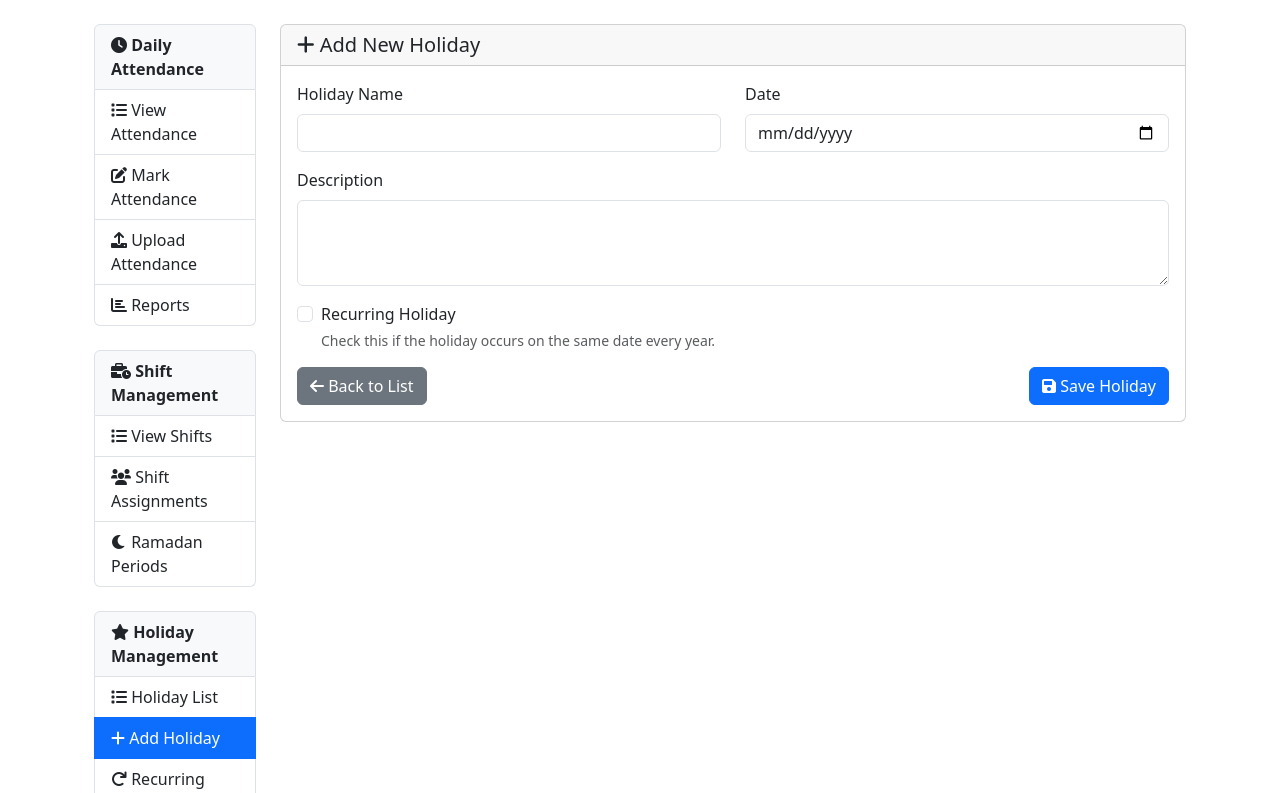
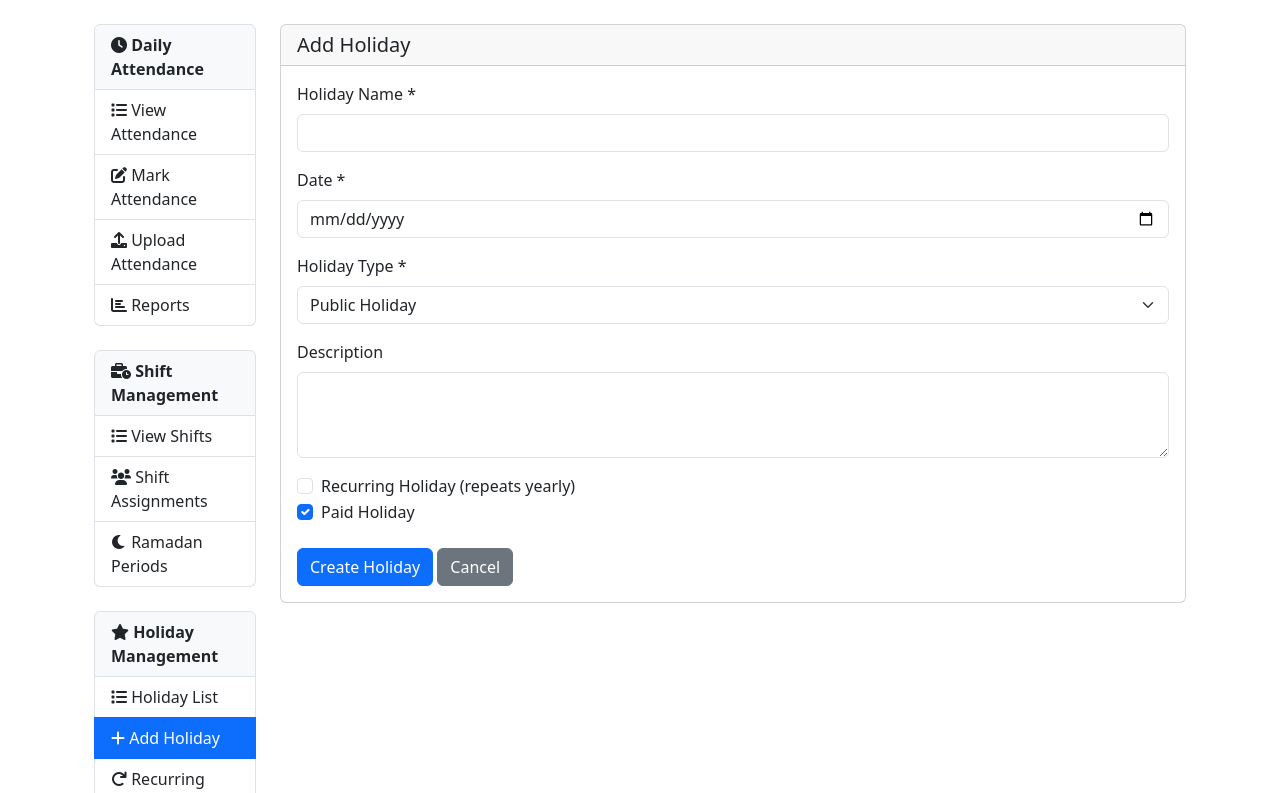
Before and after one commit to mohalnassery/HR-Management-System, a Django app: page /attendance/holiday_create/ in a window 1280 px wide. Shown: the part 56-849 px from the top of the page. Run offline with Django 5.2, Linux system fonts and the light colour scheme; the visitor is signed in with stand-in values (Sample User, id 1); some libraries are stand-ins or nearby versions.

Commit message:
Refactor holiday management with improved views, templates, and functionality
- Remove applicable_departments field from Holiday model
- Add edit and delete views for holidays
- Update holiday list template with new actions and modal confirmations
- Simplify holiday creation and editing process
- Remove redundant holiday create template
- Add more comprehensive holiday list display with type and truncated description

```diff
--- /dev/null
+++ b/hrms_project/attendance/forms.py
@@ -0,0 +1,25 @@
+from django import forms
+from .models import Holiday
+
+class HolidayForm(forms.ModelForm):
+    class Meta:
+        model = Holiday
+        fields = [
+            'name',
+            'date',
+            'holiday_type',
+            'description',
+            'is_recurring',
+            'is_paid',
+        ]
+        widgets = {
+            'date': forms.DateInput(attrs={'type': 'date'}),
+            'description': forms.Textarea(attrs={'rows': 3}),
+        }
+
+    def __init__(self, *args, **kwargs):
+        super().__init__(*args, **kwargs)
+        self.fields['name'].widget.attrs.update({'class': 'form-control'})
+        self.fields['date'].widget.attrs.update({'class': 'form-control'})
+        self.fields['holiday_type'].widget.attrs.update({'class': 'form-select'})
+        self.fields['description'].widget.attrs.update({'class': 'form-control'})
--- a/hrms_project/attendance/models.py
+++ b/hrms_project/attendance/models.py
@@ -594,13 +594,6 @@ class Holiday(models.Model):
     description = models.TextField(blank=True)
     is_paid = models.BooleanField(default=True)
 
-    # Specific employee groups this holiday applies to
-    applicable_departments = models.ManyToManyField(
-        'employees.Department',
-        blank=True,
-        related_name='holidays'
-    )
-
     # System fields
     is_active = models.BooleanField(default=True)
     created_by = models.ForeignKey(
--- a/hrms_project/attendance/templates/attendance/holiday_create.html
+++ /dev/null
@@ -1,81 +0,0 @@
-{% extends 'attendance/base.html' %}
-{% load static %}
-
-{% block attendance_content %}
-<div class="card">
-    <div class="card-header">
-        <h5 class="card-title mb-0">
-            <i class="fas fa-plus"></i> Add New Holiday
-        </h5>
-    </div>
-    <div class="card-body">
-        <form method="POST" class="needs-validation" novalidate>
-            {% csrf_token %}
-            <div class="row">
-                <div class="col-md-6">
-                    <div class="mb-3">
-                        <label for="holidayName" class="form-label">Holiday Name</label>
-                        <input type="text" class="form-control" id="holidayName" name="name" required>
-                        <div class="invalid-feedback">
-                            Please provide a holiday name.
-                        </div>
-                    </div>
-                </div>
-                <div class="col-md-6">
-                    <div class="mb-3">
-                        <label for="holidayDate" class="form-label">Date</label>
-                        <input type="date" class="form-control" id="holidayDate" name="date" required>
-                        <div class="invalid-feedback">
-                            Please select a date.
-                        </div>
-                    </div>
-                </div>
-            </div>
-            <div class="mb-3">
-                <label for="holidayDescription" class="form-label">Description</label>
-                <textarea class="form-control" id="holidayDescription" name="description" rows="3"></textarea>
-            </div>
-            <div class="mb-3">
-                <div class="form-check">
-                    <input class="form-check-input" type="checkbox" id="holidayRecurring" name="is_recurring">
-                    <label class="form-check-label" for="holidayRecurring">
-                        Recurring Holiday
-                    </label>
-                    <div class="form-text">
-                        Check this if the holiday occurs on the same date every year.
-                    </div>
-                </div>
-            </div>
-            <div class="d-flex justify-content-between">
-                <a href="{% url 'attendance:holiday_list' %}" class="btn btn-secondary">
-                    <i class="fas fa-arrow-left"></i> Back to List
-                </a>
-                <button type="submit" class="btn btn-primary">
-                    <i class="fas fa-save"></i> Save Holiday
-                </button>
-            </div>
-        </form>
-    </div>
-</div>
-{% endblock %}
-
-{% block extra_js %}
-{{ block.super }}
-<script>
-// Form validation
-(function () {
-    'use strict'
-    var forms = document.querySelectorAll('.needs-validation')
-    Array.prototype.slice.call(forms)
-        .forEach(function (form) {
-            form.addEventListener('submit', function (event) {
-                if (!form.checkValidity()) {
-                    event.preventDefault()
-                    event.stopPropagation()
-                }
-                form.classList.add('was-validated')
-            }, false)
-        })
-})()
-</script>
-{% endblock %}
--- a/hrms_project/attendance/templates/attendance/holiday_form.html
+++ b/hrms_project/attendance/templates/attendance/holiday_form.html
@@ -86,43 +86,6 @@
                 {% endif %}
             </div>
 
-            <!-- Applicable Departments -->
-            <div class="mb-3">
-                <label class="form-label">Applicable Departments</label>
-                <div class="border rounded p-3">
-                    <div class="mb-2">
-                        <input type="checkbox"
-                               class="form-check-input"
-                               id="select-all-departments">
-                        <label class="form-check-label" for="select-all-departments">
-                            Select All
-                        </label>
-                    </div>
-                    <div class="row">
-                        {% for dept in departments %}
-                        <div class="col-md-4 mb-2">
-                            <div class="form-check">
-                                <input type="checkbox"
-                                       class="form-check-input department-checkbox"
-                                       id="dept_{{ dept.id }}"
-                                       name="applicable_departments"
-                                       value="{{ dept.id }}"
-                                       {% if dept.id in form.applicable_departments.value %}checked{% endif %}>
-                                <label class="form-check-label" for="dept_{{ dept.id }}">
-                                    {{ dept.name }}
-                                </label>
-                            </div>
-                        </div>
-                        {% endfor %}
-                    </div>
-                </div>
-                {% if form.applicable_departments.errors %}
-                <div class="text-danger small mt-1">
-                    {{ form.applicable_departments.errors|join:", " }}
-                </div>
-                {% endif %}
-            </div>
-
             <!-- Holiday Options -->
             <div class="mb-3">
                 <div class="form-check">
@@ -165,20 +128,6 @@
 {{ block.super }}
 <script>
 $(document).ready(function() {
-    // Handle select all departments
-    $('#select-all-departments').change(function() {
-        $('.department-checkbox').prop('checked', $(this).prop('checked'));
-    });
-
-    // Update select all when individual checkboxes change
-    $('.department-checkbox').change(function() {
-        if ($('.department-checkbox:checked').length === $('.department-checkbox').length) {
-            $('#select-all-departments').prop('checked', true);
-        } else {
-            $('#select-all-departments').prop('checked', false);
-        }
-    });
-
     // Show notice when date is Friday
     $('#date').change(function() {
         const date = new Date($(this).val());
--- a/hrms_project/attendance/urls.py
+++ b/hrms_project/attendance/urls.py
@@ -38,6 +38,8 @@ urlpatterns = [
     path('attendance_report/', attendance_views.attendance_report, name='attendance_report'),
     path('holiday_list/', holiday_views.holiday_list, name='holiday_list'),
     path('holiday_create/', holiday_views.holiday_create, name='holiday_create'),
+    path('holiday_edit/<int:pk>/', holiday_views.holiday_edit, name='holiday_edit'),
+    path('holiday_delete/<int:pk>/', holiday_views.holiday_delete, name='holiday_delete'),
     path('recurring_holidays/', holiday_views.recurring_holidays, name='recurring_holidays'),
     path('leave_balance/', leave_views.leave_balance, name='leave_balance'),
     path('leave_types/', leave_views.leave_types, name='leave_types'),
--- a/hrms_project/attendance/views/holiday_views.py
+++ b/hrms_project/attendance/views/holiday_views.py
@@ -24,6 +24,7 @@ from attendance.models import (
 from attendance.services import ShiftService, RamadanService
 from attendance.serializers import ShiftSerializer, AttendanceRecordSerializer, AttendanceLogSerializer, LeaveSerializer, HolidaySerializer
 from attendance.utils import process_attendance_excel, process_daily_attendance, get_attendance_summary
+from attendance.forms import HolidayForm
 
 
 @login_required
@@ -31,7 +32,8 @@ def holiday_list(request):
     """View for displaying list of holidays"""
     holidays = Holiday.objects.all().order_by('-date')
     context = {
-        'holidays': holidays
+        'holidays': holidays,
+        'title': 'Holidays'
     }
     return render(request, 'attendance/holiday_list.html', context)
 
@@ -39,38 +41,75 @@ def holiday_list(request):
 def holiday_create(request):
     """View for creating new holidays"""
     if request.method == 'POST':
-        # Handle form submission
-        name = request.POST.get('name')
-        date_str = request.POST.get('date')  # Get date as string
-        description = request.POST.get('description')
-        is_recurring = request.POST.get('is_recurring', False)
+        form = HolidayForm(request.POST)
+        if form.is_valid():
+            holiday = form.save(commit=False)
+            holiday.created_by = request.user
+            holiday.save()
+            form.save_m2m()  # Save many-to-many relationships
+            messages.success(request, 'Holiday created successfully.')
+            return redirect('attendance:holiday_list')
+    else:
+        form = HolidayForm()
 
-        try:
-            date_obj = datetime.strptime(date_str, '%Y-%m-%d').date() # Parse string to date object
-            Holiday.objects.create(
-                name=name,
-                date=date_obj, # Use date object here
-                description=description,
-                is_recurring=is_recurring,
-                created_by=request.user  # Assuming you want to set created_by
-            )
-            return redirect('attendance:holiday_list')
-
-        except ValueError:
-            messages.error(request, "Invalid date format. Please use YYYY-MM-DD.")
-            return render(request, 'attendance/holiday_create.html') # Re-render form with error
-
-    return render(request, 'attendance/holiday_create.html')
+    context = {
+        'form': form,
+        'title': 'Create Holiday',
+        'departments': Department.objects.all()
+    }
+    return render(request, 'attendance/holiday_form.html', context)
 
 
 @login_required
 def recurring_holidays(request):
     """View for managing recurring holidays"""
     holidays = Holiday.objects.filter(is_recurring=True).order_by('-date')
+    departments = Department.objects.all()
     context = {
-        'holidays': holidays
+        'holidays': holidays,
+        'departments': departments,
+        'title': 'Recurring Holidays'
     }
     return render(request, 'attendance/recurring_holidays.html', context)
+
+
+@login_required
+def holiday_edit(request, pk):
+    """View for editing holidays"""
+    holiday = get_object_or_404(Holiday, pk=pk)
+
+    if request.method == 'POST':
+        form = HolidayForm(request.POST, instance=holiday)
+        if form.is_valid():
+            form.save()
+            messages.success(request, 'Holiday updated successfully.')
+            return redirect('attendance:holiday_list')
+    else:
+        form = HolidayForm(instance=holiday)
+
+    context = {
+        'form': form,
+        'holiday': holiday,
+        'title': 'Edit Holiday',
+        'departments': Department.objects.all()
+    }
+    return render(request, 'attendance/holiday_form.html', context)
+
+
+@login_required
+def holiday_delete(request, pk):
+    """View for deleting holidays"""
+    holiday = get_object_or_404(Holiday, pk=pk)
+
+    if request.method == 'POST':
+        holiday.delete()
+        messages.success(request, 'Holiday deleted successfully.')
+        return redirect('attendance:holiday_list')
+
+    context = {
+        'holiday': holiday
+    }
+    return render(request, 'attendance/holiday_confirm_delete.html', context)
 
 
 class HolidayViewSet(viewsets.ModelViewSet):
```
Also changed, not shown: hrms_project/attendance/services.py (+34 -27 lines), hrms_project/attendance/templates/attendance/holiday_list.html (+30 -84 lines), hrms_project/attendance/migrations/0014_remove_holiday_applicable_departments.py (added).
